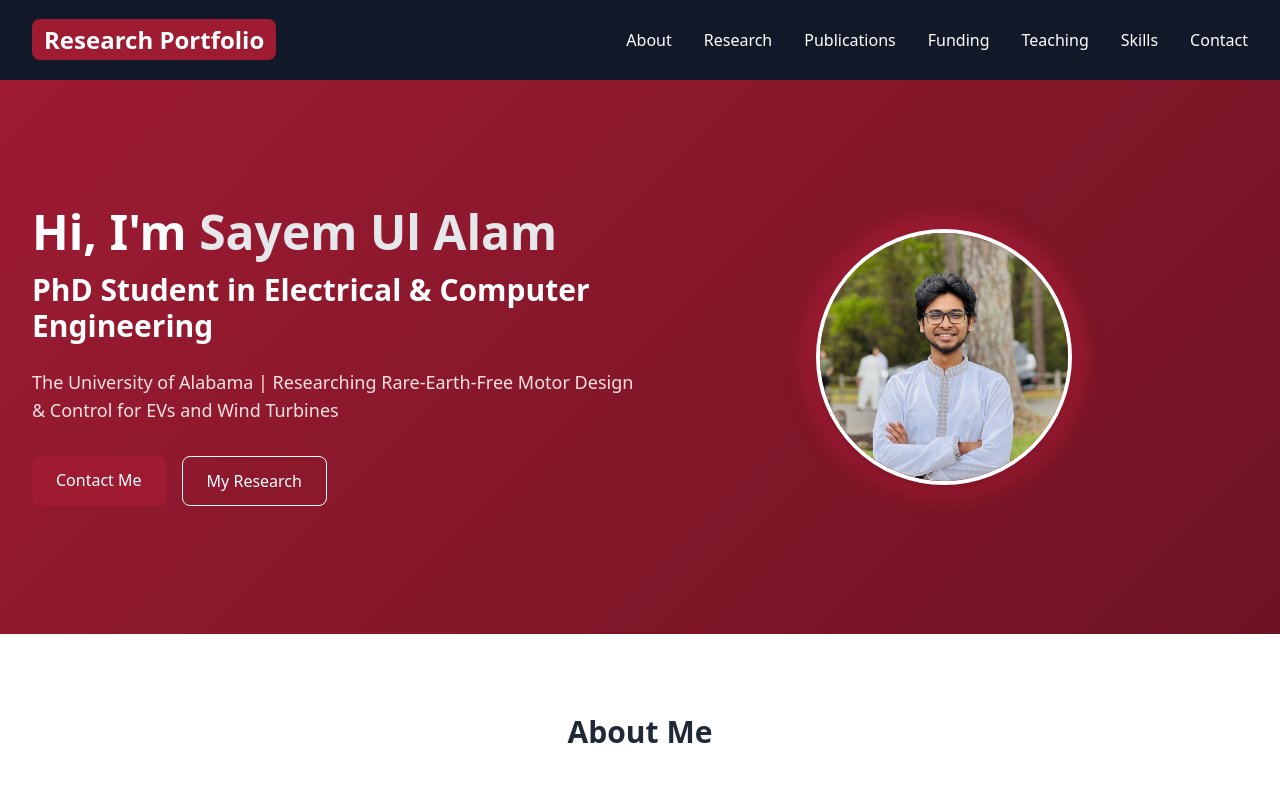
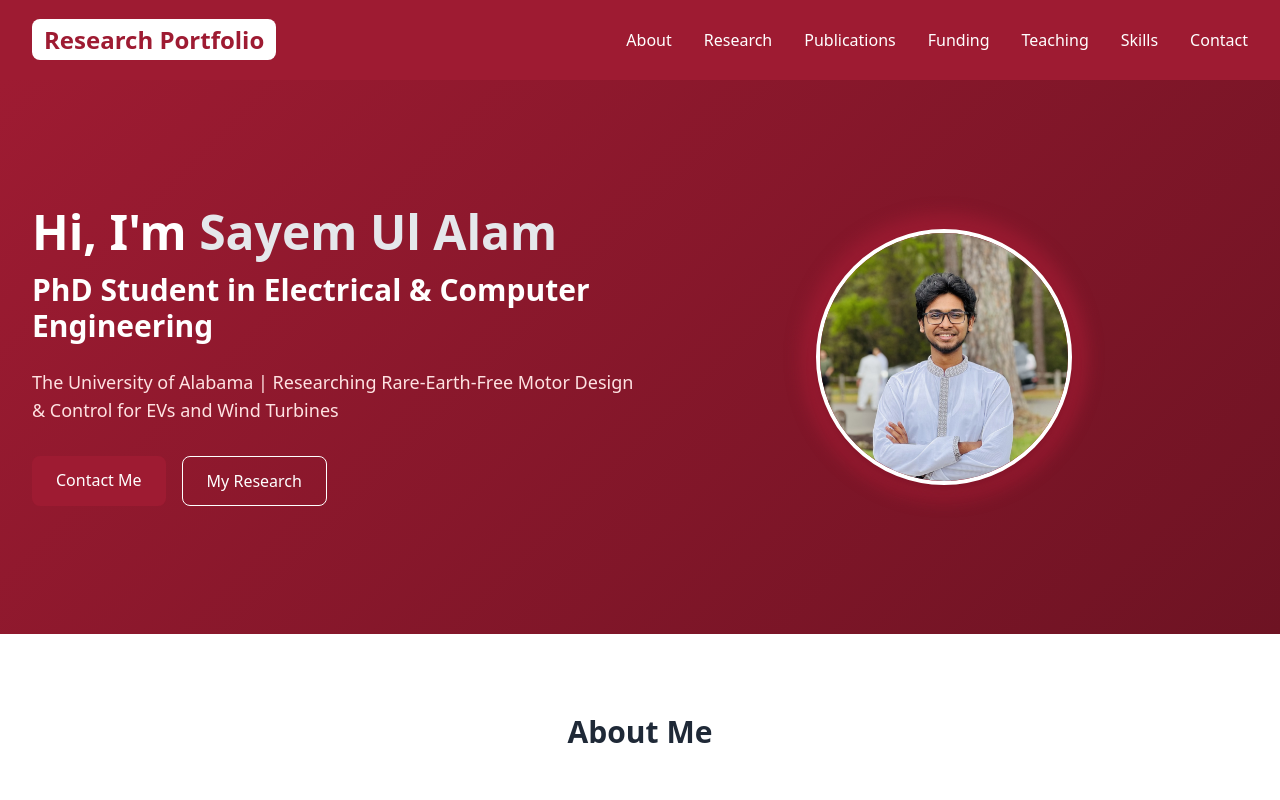
Before and after one commit to sayem-ul-alam/sayem-ul-alam.github.io, a plain HTML site: page index.html in a window 1280 px wide. Shown: the top 800 px of the page. Drawn offline with nearby package versions, Linux system fonts and the light colour scheme.

Commit message:
Update index.html

```diff
--- a/index.html
+++ b/index.html
@@ -21,12 +21,16 @@
   <div id="vanta-bg" class="fixed top-0 left-0 w-full h-full z-0"></div>
 
 <!-- Header -->
-  <header class="relative z-10">
+<header class="relative z-10 bg-[#9E1B32]">
   <nav class="max-w-7xl mx-auto px-4 sm:px-6 lg:px-8 py-6">
     <div class="flex justify-between items-center">
+
+      <!-- Logo / Title -->
       <div class="text-xl md:text-2xl font-bold text-white">
-  <span class="bg-[#9E1B32] px-2 py-1 md:px-3 md:py-1 rounded-lg">Research Portfolio</span>
+        <span class="bg-white text-[#9E1B32] px-2 md:px-3 py-1 rounded-lg">Research Portfolio</span>
       </div>
+
+      <!-- Desktop Menu -->
       <div class="hidden md:flex space-x-8">
         <a href="#about" class="text-white hover:text-gray-200 transition">About</a>
         <a href="#research" class="text-white hover:text-gray-200 transition">Research</a>
@@ -35,7 +39,9 @@
         <a href="#teaching" class="text-white hover:text-gray-200 transition">Teaching</a>
         <a href="#skills" class="text-white hover:text-gray-200 transition">Skills</a>
         <a href="#contact" class="text-white hover:text-gray-200 transition">Contact</a>
-             <!-- Mobile Menu Button -->
+      </div>
+
+      <!-- Mobile Menu Button (separate, not hidden on small screens) -->
       <button id="menu-toggle" class="md:hidden text-white focus:outline-none">
         <i data-feather="menu"></i>
       </button>
@@ -51,10 +57,8 @@
       <a href="#skills" class="text-white hover:text-gray-200 transition">Skills</a>
       <a href="#contact" class="text-white hover:text-gray-200 transition">Contact</a>
     </div>
-
   </nav>
 </header>
-
   <!-- Hero Section -->
   <section class="hero-bg relative z-10 text-white py-20 md:py-32">
     <div class="max-w-7xl mx-auto px-4 sm:px-6 lg:px-8">
```
Lines whose indentation alone changed are shown as unchanged.
